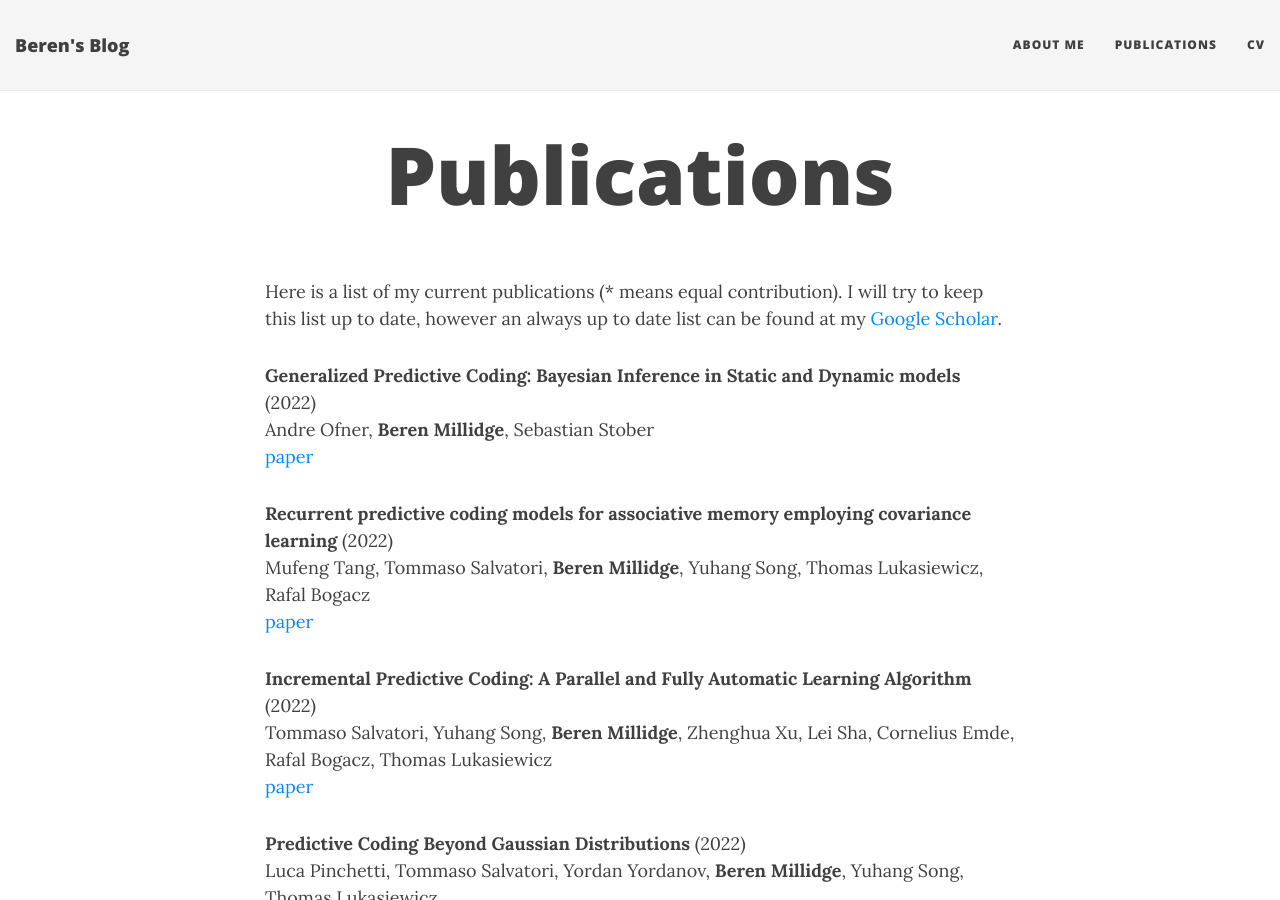
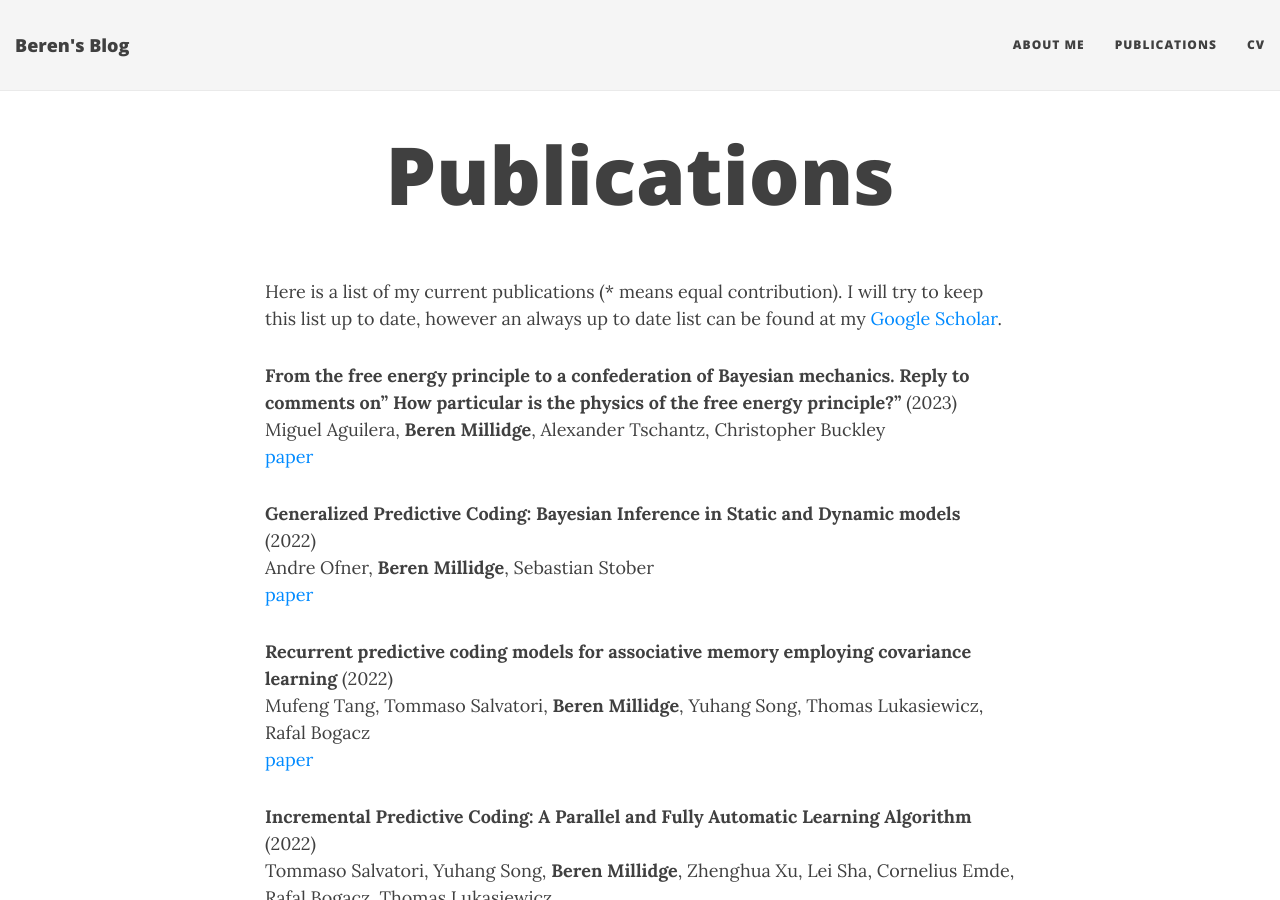
Before and after one commit to BerenMillidge/BerenMillidge.github.io, a Jekyll site: the page built from publications.md, in a window 1280 px wide and 900 px high. Built offline with Jekyll 4.4.1, drawn with Linux system fonts in a browser that asks for light colours; nearby versions of some CDN libraries.

Commit message:
add miguel's commentary

```diff
--- a/publications.md
+++ b/publications.md
@@ -4,6 +4,8 @@ title: Publications
 ---
 
 Here is a list of my current publications (* means equal contribution). I will try to keep this list up to date, however an always up to date list can be found at my [Google Scholar](https://scholar.google.com/citations?user=3GGkFTkAAAAJ&hl=en&oi=ao).
+
+**From the free energy principle to a confederation of Bayesian mechanics. Reply to comments on" How particular is the physics of the free energy principle?"** (2023) <br /> Miguel Aguilera, **Beren Millidge**, Alexander Tschantz, Christopher Buckley <br />[paper](https://ui.adsabs.harvard.edu/abs/2023PhLRv..44..270A/abstract)
 
 **Generalized Predictive Coding: Bayesian Inference in Static and Dynamic models** (2022) <br /> Andre Ofner, **Beren Millidge**, Sebastian Stober <br /> [paper](https://openreview.net/forum?id=qaT_CByg1X5)
 
```
